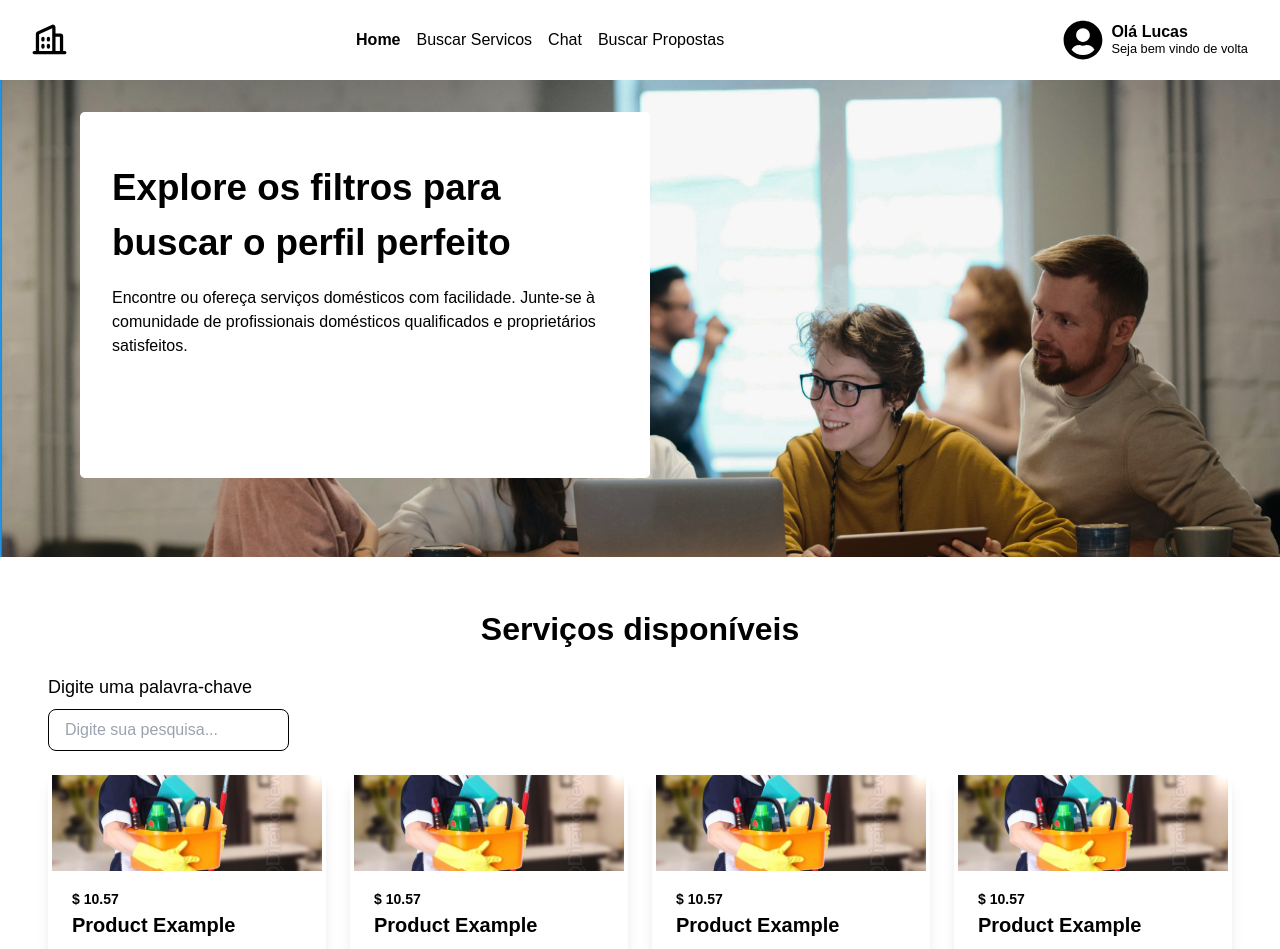
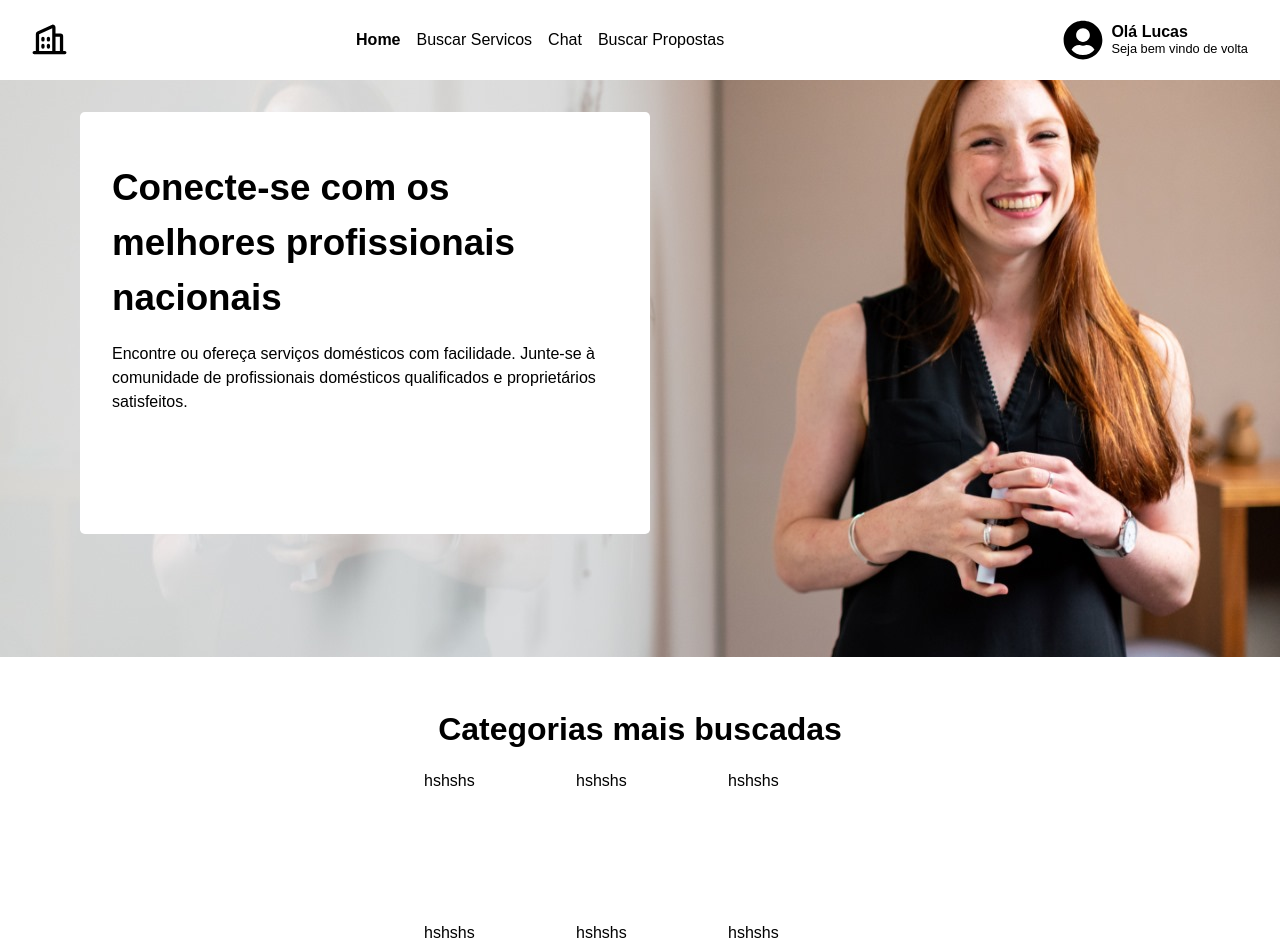
Before and after one commit to solebellsBEACH/help-casa, a Next.js app: page / in a window 1280 px wide. Shown: the top 949 px of the page. Built offline with nearby package versions, Linux system fonts and the light colour scheme.

Commit message:
feat: adding category list

```diff
--- /dev/null
+++ b/src/pages/buscar-vaga/index.tsx
@@ -0,0 +1,56 @@
+import styled from "styled-components";
+import { useState } from "react";
+import { LibComponents } from "../shared/components";
+
+export const Content = styled.section`
+  display: flex;
+  flex-direction: column;
+
+  padding: 3rem;
+`
+
+export default function BuscarVagaComponent() {
+
+    const [searchName, setSearchName] = useState("")
+    const [currentPage, setCurrentPage] = useState(1);
+    const totalPages = 5;
+
+    const handlePageChange = (page: number) => {
+        if (page > 0 && page <= totalPages) {
+            setCurrentPage(page);
+        }
+    };
+
+    const onSubmit = () => {
+
+    }
+
+    const bannerData = {
+        title: "Explore os filtros para buscar o perfil perfeito",
+        description: "Encontre ou ofereça serviços domésticos com facilidade. Junte-se à comunidade de profissionais domésticos qualificados e proprietários satisfeitos.",
+        buttonLabel: "Explore Perfils",
+        imageId: 0
+    }
+
+    const fakeData = {
+        name: "Product Example",
+        description: "Lorem ipsum dolor sit amet, consectetur adipisicing elit. Voluptatibus quia, nulla! Maiores et perferendis eaque, exercitationem praesentium nihil.",
+        price: 10.57
+    }
+
+    const itensListData = Array.from({ length: 10 }, () => fakeData);
+
+    return (
+        <div>
+            <LibComponents.SharedComponents.Header bannerData={bannerData} onClickBanner={onSubmit} />
+            <Content>
+                <LibComponents.SharedComponents.SearchContent setState={setSearchName} state={searchName} />
+                <LibComponents.SharedComponents.ItensList data={itensListData} />
+                <LibComponents.SharedComponents.Pagination currentPage={currentPage}
+                    totalPages={totalPages}
+                    onPageChange={handlePageChange} />
+            </Content>
+            <LibComponents.SharedComponents.Footer />
+        </div>
+    );
+}
--- a/src/pages/index.tsx
+++ b/src/pages/index.tsx
@@ -1,64 +1,34 @@
 import styled from "styled-components";
 import { LibComponents } from "./shared/components";
-import { useState } from "react";
 
 export const Content = styled.section`
-
   display: flex;
   flex-direction: column;
-
+align-items: center;
   padding: 3rem;
-
-  .content-title{
-    font-weight: 600;
-    color: red;
-    font-size: 2rem;
-    color: var(--gray-dark);
-
-
-    text-align: center;
-  }
 `
 
 export default function Home() {
-
-  const [searchName, setSearchName] = useState("")
-  const [currentPage, setCurrentPage] = useState(1);
-  const totalPages = 5;
-
-  const handlePageChange = (page: number) => {
-    if (page > 0 && page <= totalPages) {
-      setCurrentPage(page);
-    }
-  };
 
   const onSubmit = () => {
 
   }
 
   const bannerData = {
-    title: "Explore os filtros para buscar o perfil perfeito",
+    title: "Conecte-se com os melhores profissionais nacionais",
     description: "Encontre ou ofereça serviços domésticos com facilidade. Junte-se à comunidade de profissionais domésticos qualificados e proprietários satisfeitos.",
-    buttonLabel: "Explore Perfils"
+    buttonLabel: "Explore Perfils",
+    imageId: 1,
   }
-
-  const fakeData = {
-    name: "Product Example",
-    description: "Lorem ipsum dolor sit amet, consectetur adipisicing elit. Voluptatibus quia, nulla! Maiores et perferendis eaque, exercitationem praesentium nihil.",
-    price: 10.57
-  }
-
-  const itensListData = Array.from({ length: 10 }, () => fakeData);
 
   return (
     <div>
       <LibComponents.SharedComponents.Header bannerData={bannerData} onClickBanner={onSubmit} />
       <Content>
-        <LibComponents.SharedComponents.SearchContent setState={setSearchName} state={searchName} />
-        <LibComponents.SharedComponents.ItensList data={itensListData} />
-        <LibComponents.SharedComponents.Pagination currentPage={currentPage}
-          totalPages={totalPages}
-          onPageChange={handlePageChange} />
+        <h1 className="content-title">
+          Categorias mais buscadas
+        </h1>
+        <LibComponents.HomeComponents.CategoryItemList />
       </Content>
       <LibComponents.SharedComponents.Footer />
     </div>
--- /dev/null
+++ b/src/pages/shared/components/home/CategoryItemList/index.tsx
@@ -0,0 +1,10 @@
+const Item = () => {
+    return <div className="bg-primary w-32 h-32">hshshs</div>
+}
+
+const CategoryItemList = () => {
+    return <div className="mt-4 grid grid-cols-1 md:grid-cols-2 lg:grid-cols-3 gap-6 bg-secondary">
+        {[1, 2, 3, 4, 5, 6].map((e, i) => <Item key={`category-item-${i}`} />)}</div>
+}
+
+export default CategoryItemList;
--- a/src/pages/shared/components/home/index.ts
+++ b/src/pages/shared/components/home/index.ts
@@ -1,3 +1,5 @@
+import CategoryItemList from "./CategoryItemList";
+
 export const HomeComponents = {
-
+    CategoryItemList
 }
--- a/src/pages/shared/components/shared/Banner/index.tsx
+++ b/src/pages/shared/components/shared/Banner/index.tsx
@@ -58,6 +58,7 @@ interface IBannerProps {
         title: string;
         description: string;
         buttonLabel: string;
+        imageId: number
     }
     onSubmit: () => void
 }
@@ -72,7 +73,7 @@ export const Banner = ({ data, onSubmit }: IBannerProps) => {
                 <button onClick={onSubmit}>{data.buttonLabel}</button>
             </Content>
         </Container>
-        <ImageBackground src="/images/banner-image.png"
+        <ImageBackground src={`/images/banner/banner-image-${data.imageId}.png`}
             alt="Imagem"
             width={500}
             height={200}
--- a/src/pages/shared/components/shared/Footer/index.tsx
+++ b/src/pages/shared/components/shared/Footer/index.tsx
@@ -2,8 +2,8 @@ import React from 'react';
 import styled from 'styled-components';
 
 const FooterContainer = styled.footer`
-  background-color: var(--primary); /* Cinza escuro */
-  color: #f9fafb; /* Branco */
+  background-color: var(--primary);
+  color: #f9fafb;
   padding: 1.5rem 2rem;
   display: flex;
   justify-content: space-between;
--- a/src/pages/shared/components/shared/Header/index.tsx
+++ b/src/pages/shared/components/shared/Header/index.tsx
@@ -8,6 +8,7 @@ interface IHeaderProps {
         title: string;
         description: string;
         buttonLabel: string;
+        imageId: number;
     }
     onClickBanner: () => void
 }
--- a/src/styles/globals.css
+++ b/src/styles/globals.css
@@ -16,3 +16,11 @@ body {
     text-wrap: balance;
   }
 }
+
+.content-title{
+  font-weight: 600;
+  font-size: 2rem;
+  color: var(--gray-dark);
+
+  text-align: center;
+}
```
Also changed, not shown: public/images/banner/banner-image-0.png (renamed from public/images/banner-image.png), public/images/banner/banner-image-1.png (added).
